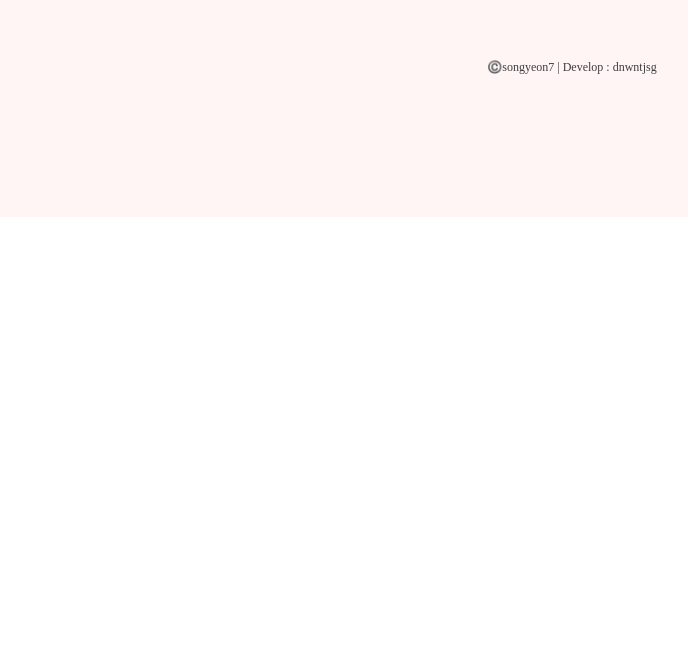
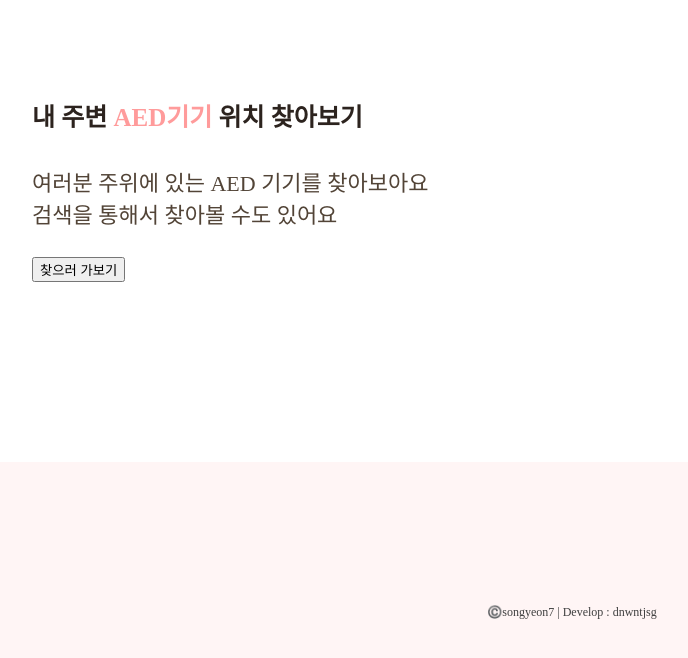
Before and after one commit to songyeon7/RE-HEART-renewal, a React (Create React App) app in the folder reheart/: page / in a window 1280 px wide. Shown: the part 966-1624 px from the top of the page, without its empty margins (68-756 px from the left). Before the commit the page ends 1183 px from the top, so only its background shows below. Built offline with nearby package versions, Linux system fonts and the light colour scheme.

Commit message:
매인페이지 스크롤

```diff
--- a/reheart/src/atoms/Atomic.js
+++ b/reheart/src/atoms/Atomic.js
@@ -51,3 +51,15 @@ export const Point = styled.span`
   -webkit-background-clip: text;
   -webkit-text-fill-color: #FF9B9B;
 `;
+export const MiniTitle = styled.div`
+  width: auto;
+  color: var(--text-title, #2C231E);
+  font-family: 'Pretendard';
+  font-size: 25px;
+  font-style: normal;
+  font-weight: 600;
+  line-height: normal;
+  @media(max-width: 1080px){
+    font-size: 27px;
+  }
+`;
--- a/reheart/src/components/Header.js
+++ b/reheart/src/components/Header.js
@@ -1,6 +1,6 @@
 import React, { useState } from 'react';
 import { useEffect } from 'react';
-import Logo from '../assets/logo.png';
+import Logo from '../assets/logo.svg';
 import OpenImg from '../assets/open.svg'
 import styled from 'styled-components';
 import { Link } from 'react-router-dom';
--- a/reheart/src/components/Main/MainMap.js
+++ b/reheart/src/components/Main/MainMap.js
@@ -0,0 +1,69 @@
+import React from 'react';
+import styled from "styled-components";
+import {Contents, MainContainer, MainWrapper, Point, MiniTitle} from "../../atoms/Atomic";
+
+const MainMap = ({scRef}) => {
+  return (
+    <MainContainer ref={scRef}>
+      <MainWrapper gap={'100px'}>
+        <TempContainer>
+          <div>
+            <MiniTitle >
+            내 주변 <Point size={'35'} weight={'600'}>AED기기</Point> 위치 찾아보기
+            </MiniTitle>
+            <Blank num={'4vh'}/>
+            <Contents>
+              <div >
+              여러분 주위에 있는 AED 기기를 찾아보아요<br/>
+              검색을 통해서 찾아볼 수도 있어요<br/><br/>
+              </div>
+
+              {/* <IntroducePoint >오리는 귀여워요 우주 좋아 <Point size={'25'} weight={'600'}>오리는 귀여워요 우주 좋아 </Point>332</IntroducePoint><Blank num={'1.5vh'}/> */}
+              <div >
+              <button >찾으러 가보기</button>
+              </div>
+            </Contents>
+          </div>
+        </TempContainer>
+      </MainWrapper>
+    </MainContainer>
+  );
+};
+
+const News = styled.img`
+  width: 305px;
+  height: 542px;
+  flex-shrink: 0;
+  border-radius: 5px;
+  @media(max-width: 1080px) {
+    height: 430px;
+    width: 242px;
+  }
+`;
+const Blank = styled.div`
+  width: 0;
+  height: ${(props) => props.num};
+`;
+const TempContainer = styled.div`
+  width: 100%;
+  height: auto;
+  display: flex;
+  justify-content: space-between;
+  align-items: center;
+  @media(max-width: 800px) {
+    flex-direction: column;
+    gap: 20px;
+  }
+`;
+const IntroducePoint = styled.div`
+  color: var(--text-title, #2C231E);
+  font-family: 'Pretendard';
+  font-size: 25px;
+  font-style: normal;
+  font-weight: 600;
+  line-height: normal;
+  @media(max-width: 1080px) {
+    font-size: 22px;
+  }
+`;
+export default MainMap;
--- a/reheart/src/pages/Main.js
+++ b/reheart/src/pages/Main.js
@@ -2,6 +2,7 @@ import React from 'react';
 import Header from "../components/Header";
 import Footer from "../components/Footer";
 import MainContent from "../components/Main/MainContent";
+import MainMap from '../components/Main/MainMap';
 
 
 const Main = () => {
@@ -16,6 +17,7 @@ const Main = () => {
     <>
       <Header isNotHome={false}/>
       <MainContent scRef={ref}/>
+      <MainMap scRef={ref}/>
       <Footer/>
     </>
   );
```
Also changed, not shown: reheart/src/assets/logo.svg (added), 1 other file (tests, documents, lock files or other folders).
